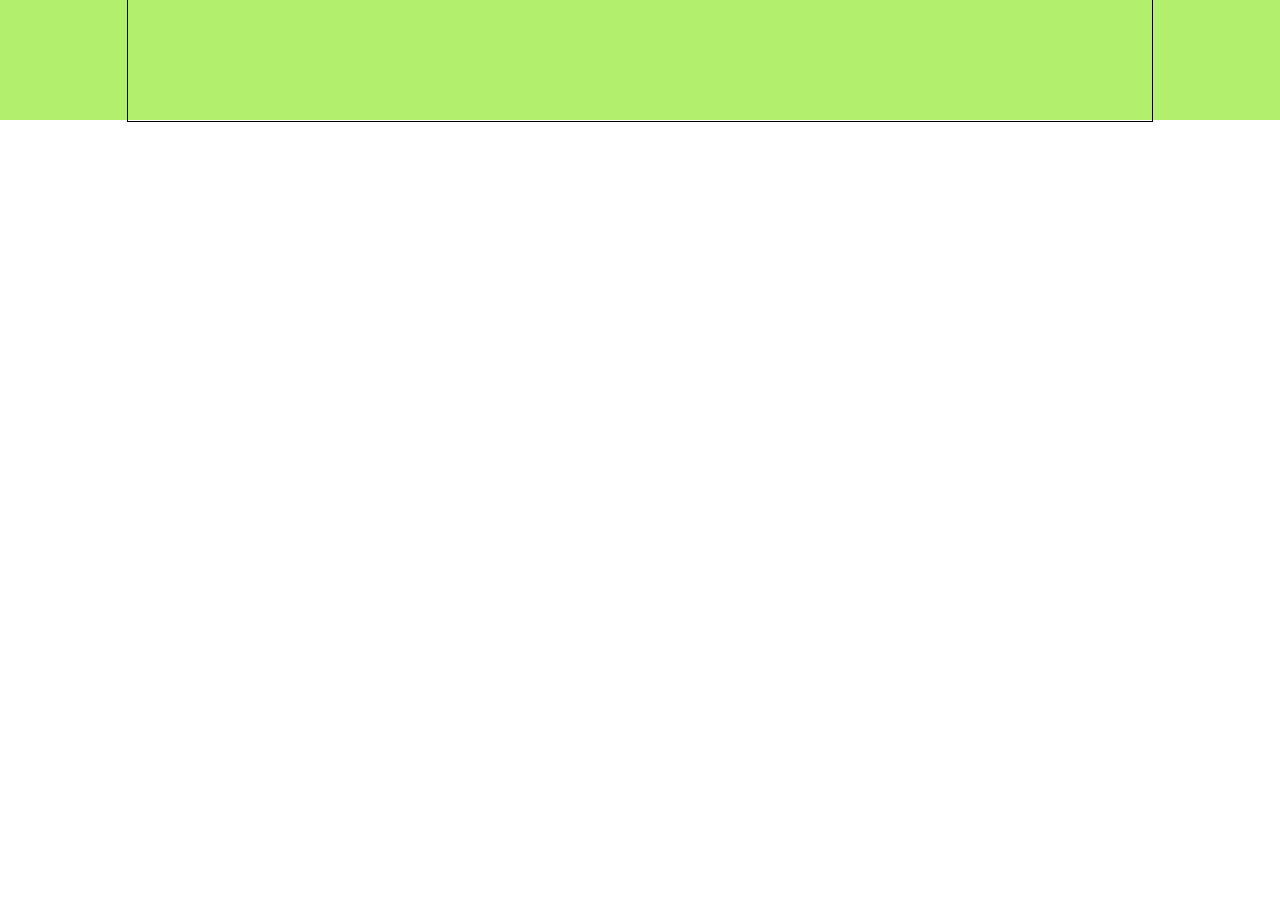
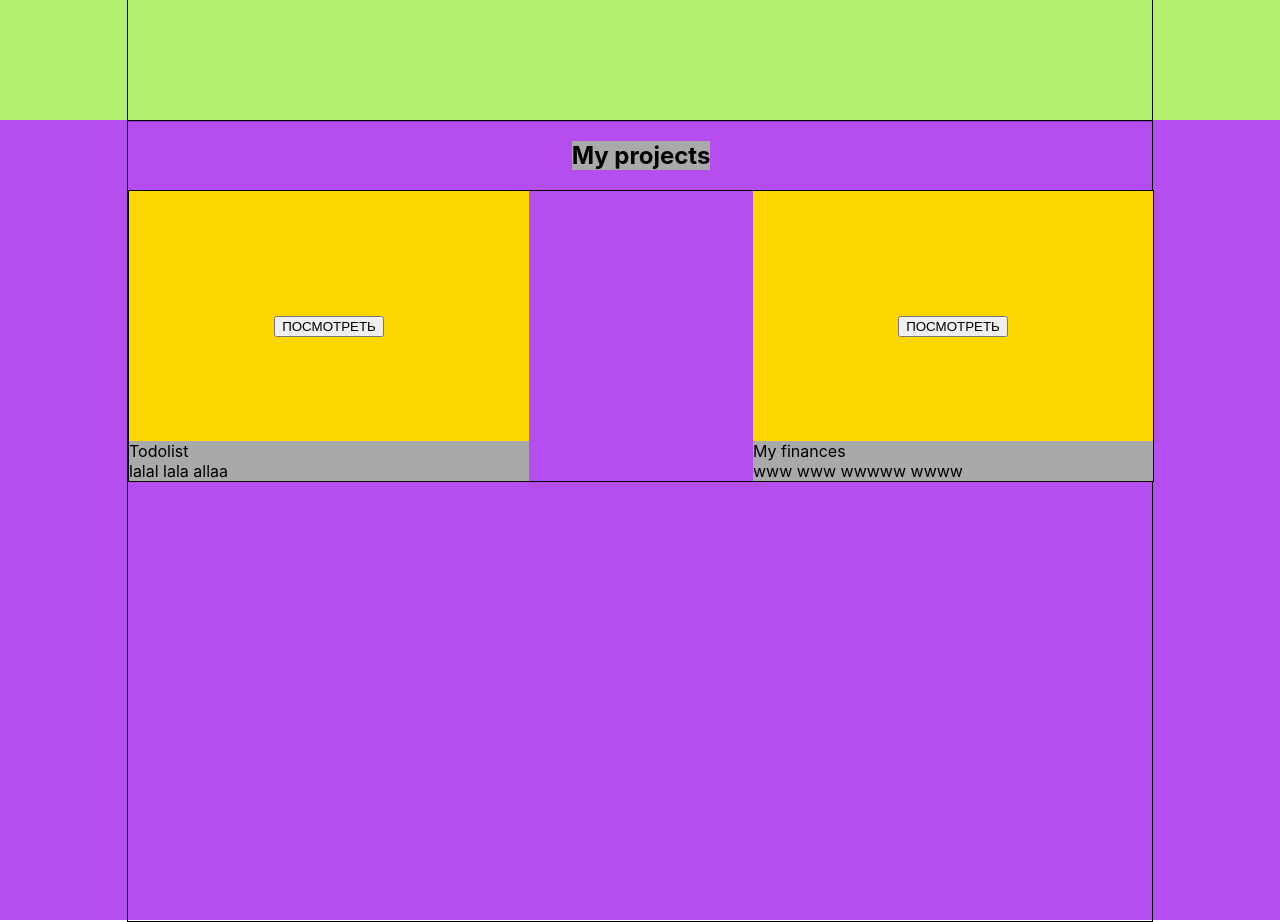
Before and after one commit to Batersp/portfolio, a React (Create React App) app: page / in a window 1280 px wide. Shown: the part 1560-2482 px from the top of the page. Before the commit the page ends 1682 px from the top, so only its background shows below. Built offline with nearby package versions, Linux system fonts and the light colour scheme.

Commit message:
add Projects

```diff
--- a/src/App.tsx
+++ b/src/App.tsx
@@ -3,6 +3,7 @@ import './App.css';
 import {Header} from "./header/Header";
 import {Main} from "./main/Main";
 import {Skills} from "./skills/Skills";
+import {Projects} from "./projects/Projects";
 
 function App() {
     return (
@@ -10,6 +11,7 @@ function App() {
             <Header/>
             <Main/>
             <Skills/>
+            <Projects/>
         </div>
     );
 }
--- /dev/null
+++ b/src/projects/Projects.module.css
@@ -0,0 +1,22 @@
+.projectsBlock {
+    height: 100vh;
+    background-color: rgba(172, 56, 238, 0.89);
+}
+
+.projectsContainer {
+    flex-direction: column;
+    justify-content: flex-start;
+}
+
+.title {
+    background-color: darkgray;
+}
+
+
+.projects {
+    border: solid 1px;
+    width: 100%;
+    display: flex;
+    justify-content: space-between;
+    flex-wrap: wrap;
+}
--- /dev/null
+++ b/src/projects/Projects.tsx
@@ -0,0 +1,20 @@
+import React from 'react';
+import style from './Projects.module.css'
+import stylesContainer from "../comman/styles/Container.module.css";
+import {Project} from "./project/Project";
+
+
+
+export const Projects = () => {
+    return (
+        <div className={style.projectsBlock}>
+            <div className={`${stylesContainer.container} ${style.projectsContainer}`}>
+                <h2 className={style.title}>My projects</h2>
+                <div className={style.projects}>
+                    <Project name={'Todolist'} description={'lalal lala allaa'}/>
+                    <Project name={'My finances'} description={'www www wwwww wwww'}/>
+                </div>
+            </div>
+        </div>
+    );
+};
--- /dev/null
+++ b/src/projects/project/Project.module.css
@@ -0,0 +1,17 @@
+.project {
+    background-color: darkgray;
+    width: 400px;
+    display: flex;
+    flex-direction: column;
+}
+
+.img {
+    height: 250px;
+    text-align: center;
+    background-color: gold;
+}
+
+.btn {
+    margin-top: 125px;
+
+}
--- /dev/null
+++ b/src/projects/project/Project.tsx
@@ -0,0 +1,21 @@
+import React from 'react';
+import style from './Project.module.css'
+
+type ProjectPropsType = {
+    name: string
+    description: string
+}
+
+export const Project = (props: ProjectPropsType) => {
+    return (
+        <div className={style.project}>
+            <div className={style.img}>
+                <button className={style.btn}>ПОСМОТРЕТЬ</button>
+            </div>
+            <div className={style.info}>
+                <div><span>{props.name}</span></div>
+                <div><span>{props.description}</span></div>
+            </div>
+        </div>
+    );
+};
--- a/src/skills/skill/Skill.module.css
+++ b/src/skills/skill/Skill.module.css
@@ -12,7 +12,3 @@
     width: 60px;
     background-color: gold;
 }
-
-.description {
-
-}
```
